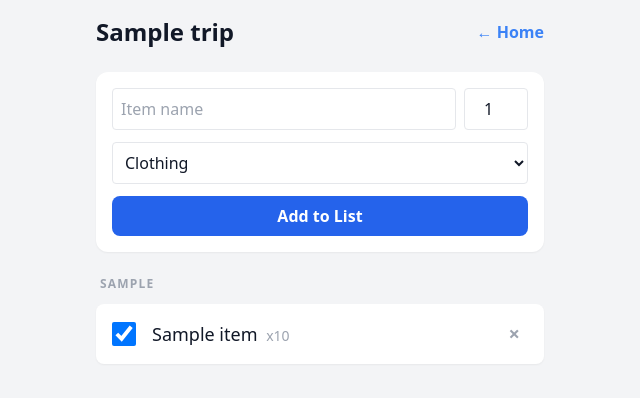
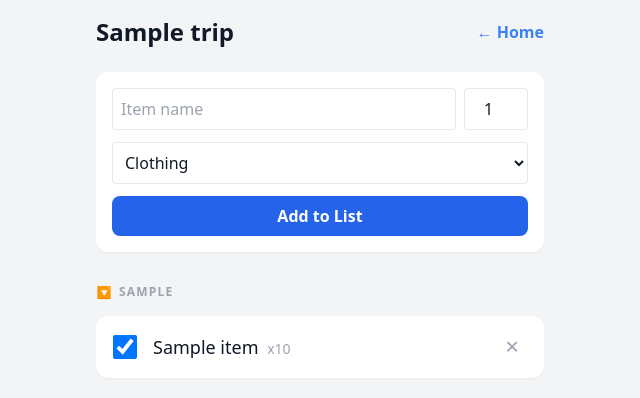
Before and after one commit to lilcheeks/travel-pack-companion, a Flask app: page /trip/1 in a window 1280 px wide. Shown: the top 398 px of the page, without its empty margins (320-960 px from the left). Run offline with Flask 3, Linux system fonts and the light colour scheme; tables that the repository leaves empty hold one stand-in row (values such as "Sample post"); some libraries are stand-ins or nearby versions.

Commit message:
Update trip.html
added the ability to collapse the categories

```diff
--- a/templates/trip.html
+++ b/templates/trip.html
@@ -27,14 +27,25 @@
             <button type="submit" class="w-full bg-blue-600 text-white py-2 rounded-lg font-bold">Add to List</button>
         </form>
 
-        <div class="space-y-3">
+<div class="space-y-6">
     {% set current_cat = namespace(val='') %}
     {% for item in items %}
         {% if item.category != current_cat.val %}
-                    <h2 class="text-xs font-black text-gray-400 dark:text-gray-500 uppercase tracking-widest mt-6 ml-1">{{ item.category }}</h2>
+            {% if not loop.first %}
+                    </div> </details>
+            </div> {% endif %}
+
+            <div class="category-group">
+                <details open class="group">
+                    <summary class="flex items-center cursor-pointer list-none py-2 outline-none">
+                        <span class="transition-transform group-open:rotate-90 mr-2 text-blue-500 text-xs">▶</span>
+                        <h2 class="text-xs font-black text-gray-400 dark:text-gray-500 uppercase tracking-widest">{{ item.category }}</h2>
+                    </summary>
+                    <div class="space-y-3 mt-2">
             {% set current_cat.val = item.category %}
         {% endif %}
-            <div class="bg-white dark:bg-gray-800 p-4 rounded-lg shadow-sm flex items-center justify-between">
+
+            <div class="bg-white dark:bg-gray-800 p-4 rounded-xl shadow-sm flex items-center justify-between border border-transparent dark:border-gray-700">
                 <div class="flex items-center flex-1">
                     <input type="checkbox" id="item-{{ item.id }}" class="w-6 h-6 rounded border-gray-300 dark:bg-gray-700"
                         {% if item.packed %}checked{% endif %} onclick="toggleItem({{ item.id }})">
@@ -42,11 +53,14 @@
                         {{ item.name }} <span class="text-gray-400 text-sm ml-1">x{{ item.quantity }}</span>
                     </label>
                 </div>
-
                 <form action="/delete_item/{{ item.id }}" method="POST" onsubmit="return confirm('Remove this item?')">
-        <button type="submit" class="text-gray-400 hover:text-red-500 px-2 text-xl font-bold">&times;</button>
+                    <button type="submit" class="text-gray-400 hover:text-red-500 px-2 text-2xl leading-none">&times;</button>
                 </form>
             </div>
+
+            {% if loop.last %}
+                        </div> </details>
+                </div> {% endif %}
         {% endfor %}
     </div>
     </div>
```
Lines whose indentation alone changed are shown as unchanged.
